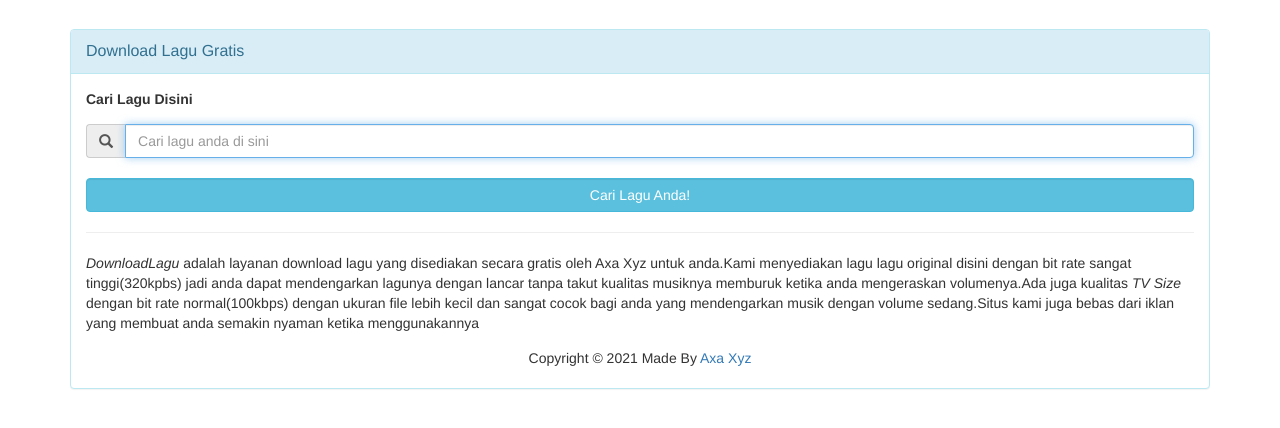
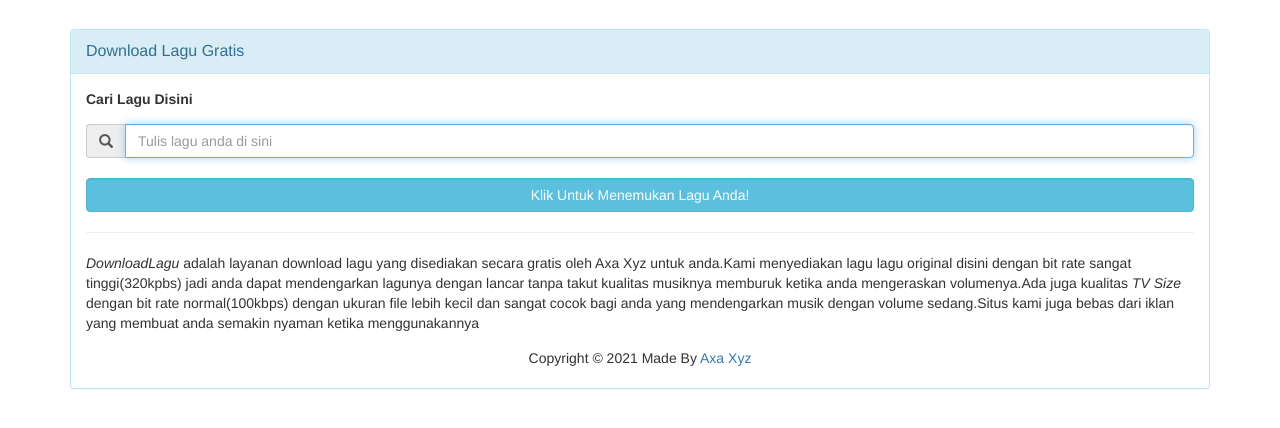
Before and after one commit to ksanihbous/jookdown, a PHP site: page / in a window 1280 px wide. Shown: the part 51-479 px from the top of the page. Run offline with PHP 8.4, Linux system fonts and the light colour scheme.

Commit message:
Update index.php

```diff
--- a/index.php
+++ b/index.php
@@ -44,10 +44,10 @@
 						<p><label>Cari Lagu Disini</label></p>
                          <div style="margin-bottom: 20px" class="input-group">
                                 <span class="input-group-addon"><i class="glyphicon glyphicon-search"></i></span>
-								<input type="text" name="q" id="q" placeholder="Cari lagu anda di sini" class="form-control" required="required">
+								<input type="text" name="q" id="q" placeholder="Tulis lagu anda di sini" class="form-control" required="required">
                           </div>
                        <div style="margin-top:20px" class="form-group">
-                             <button id="btn-login" type="submit" href="#" class="form-control btn btn-info">Cari Lagu Anda!</button>
+                             <button id="btn-login" type="submit" href="#" class="form-control btn btn-info">Klik Untuk Menemukan Lagu Anda!</button>
                        </div><hr><nav><ul class="pager" id="type" style="display:none;"><li><a id="single" href="#">Single</a></li><li><a id="artis" href="#">Artis</a></li><li><a id="album" href="#">Album</a></li></ul></nav><div id="salsakp"><i>DownloadLagu</i> adalah layanan download lagu yang disediakan secara gratis oleh Axa Xyz untuk anda.Kami menyediakan lagu lagu original disini dengan bit rate sangat tinggi(320kpbs) jadi anda dapat mendengarkan lagunya dengan lancar tanpa takut kualitas musiknya memburuk ketika anda mengeraskan volumenya.Ada juga kualitas <i>TV Size</i> dengan bit rate normal(100kbps) dengan ukuran file lebih kecil dan sangat cocok bagi anda yang mendengarkan musik dengan volume sedang.Situs kami juga bebas dari iklan yang membuat anda semakin nyaman ketika menggunakannya</div><nav id="pagination" class="text-center" style="display:none;">
   <ul class="pagination">
     <li id="btn1" class="active" style="visibility:hidden;"><a href="#">1 <span class="sr-only">(current)</span></a></li>
```
